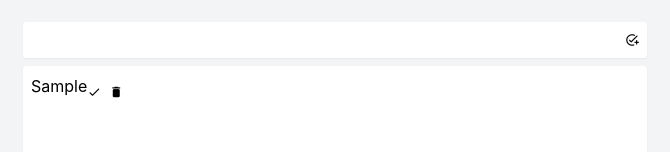
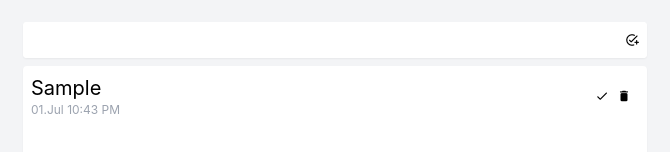
Before and after one commit to mimu1011/todoly, an Angular app: page / in a window 1280 px wide. Both pictures are taken after typing "Sample" into the empty fields and a click on the button "add_task". Shown: the part 180-332 px from the top of the page, without its empty margins (305-975 px from the left). Built offline with nearby package versions, Linux system fonts and the light colour scheme; a web font is replaced by a local one.

Commit message:
display date

```diff
--- a/src/app/components/home/home.component.html
+++ b/src/app/components/home/home.component.html
@@ -48,10 +48,21 @@
       "
     >
       <ul class="divide-y divide-gray-100">
-        <li *ngFor="let todo of todos$ | async" class="p-2 flex flex-row">
-          <span [ngClass]="{ 'line-through text-gray-500': todo.completed }">
-            {{ todo.text }}
-          </span>
+        <li
+          *ngFor="let todo of todos$ | async"
+          class="p-2 flex flex-row justify-between items-center"
+        >
+          <div class="flex flex-col">
+            <span
+              class="text-xl"
+              [ngClass]="{ 'line-through text-gray-500': todo.completed }"
+              >{{ todo.text }}</span
+            >
+            <span class="text-xs text-gray-400">{{
+              todo.createdAt | date: "dd.MMM hh:mm a"
+            }}</span>
+          </div>
+          <div>
             <button
               class="bg-white p-2 pl-0 rounded-r leading-none outline-none"
               (click)="changeCompleted(todo)"
@@ -64,6 +75,7 @@
             >
               <span class="material-icons-round text-sm"> delete </span>
             </button>
+          </div>
         </li>
       </ul>
     </section>
```
Lines whose indentation alone changed are shown as unchanged.
